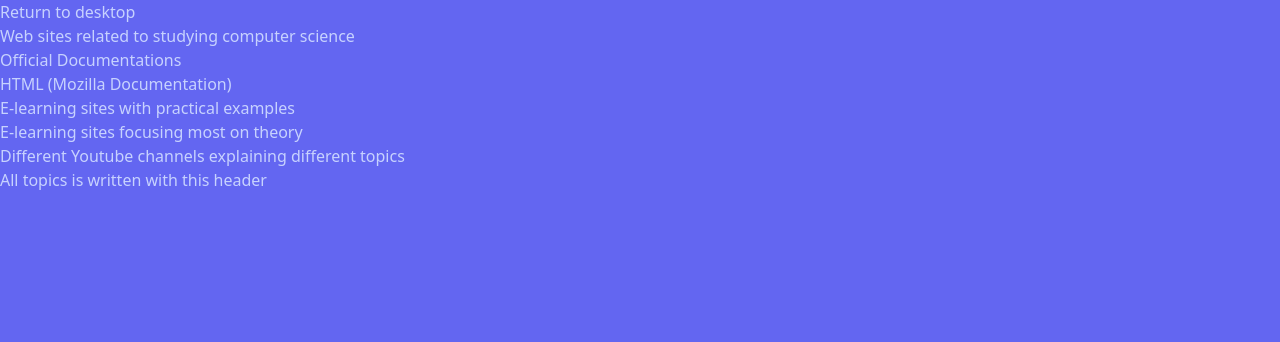
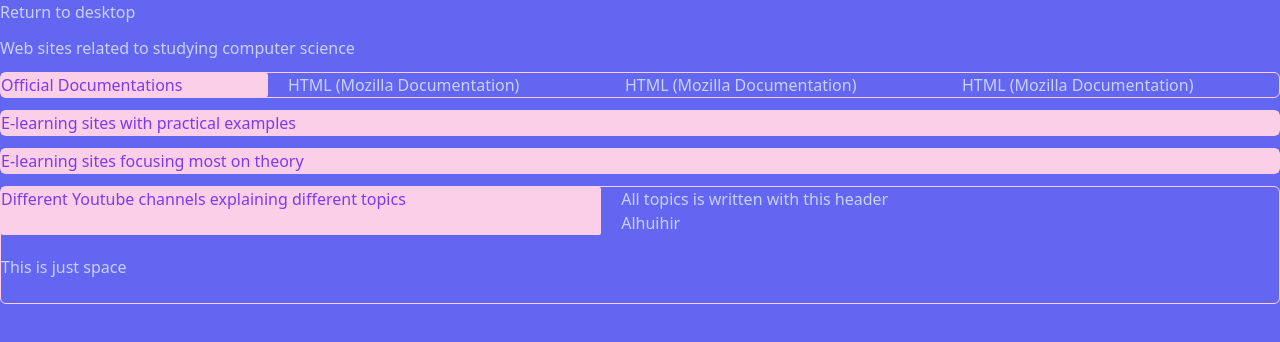
Before and after one commit to NicoSakuraStar/hobby-89ujoijiwjf39smc, a website: page help.html in a window 1280 px wide. Drawn offline with nearby package versions, Linux system fonts and the light colour scheme.

Commit message:
General layout for the help page

```diff
--- a/help.html
+++ b/help.html
@@ -4,37 +4,32 @@
     <title>There's really a lot of references here...</title>
     <link rel="stylesheet" href="https://unpkg.com/tailwindcss@^1.0/dist/tailwind.min.css">
   </head>
-  <body class='bg-indigo-500 text-indigo-200'>
+  <body class='bg-indigo-500 text-indigo-200 space-y-3'>
     <a href="/desktop.html">Return to desktop<br></a>
     <h1>Web sites related to studying computer science</h1>
 
-    <div id="documentation">
-      <h2>Official Documentations</h2>
-      <ul>
-        <list><a href="https://developer.mozilla.org/en-US/docs/Web/HTML/Element" target="_blank">HTML (Mozilla Documentation)</a></list>
-      </ul>
+    <div id="documentation" class="grid grid-flow-col gap-5 border border-pink-200 rounded-md">
+      <h2 class="bg-pink-200 rounded-sm text-purple-600">Official Documentations</h2>
+      <a href="https://developer.mozilla.org/en-US/docs/Web/HTML/Element" target="_blank">HTML (Mozilla Documentation)</a>
+      <a href="https://developer.mozilla.org/en-US/docs/Web/HTML/Element" target="_blank">HTML (Mozilla Documentation)</a>
+      <a href="https://developer.mozilla.org/en-US/docs/Web/HTML/Element" target="_blank">HTML (Mozilla Documentation)</a>
     </div>
 
-    <div id="learning-practical">
-      <h2>E-learning sites with practical examples</h2>
-      <ul>
-        <list></list>
-      </ul>
+    <div id="learning-practical" class="grid grid-flow-col gap-5 border border-pink-200 rounded-md ">
+      <h2 class="bg-pink-200 rounded-sm text-purple-600">E-learning sites with practical examples</h2>
     </div>
 
-    <div id="learning-theory">
-      <h2>E-learning sites focusing most on theory</h2>
-      <ul>
-        <list></list>
-      </ul>
+    <div id="learning-theory" class="grid grid-flow-col gap-5 border border-pink-200 rounded-md">
+      <h2 class="bg-pink-200 rounded-sm text-purple-600">E-learning sites focusing most on theory</h2>
     </div>
 
-    <div id="video-channels">
-      <h2>Different Youtube channels explaining different topics</h2>
+    <div id="video-channels" class="grid grid-rows-2 grid-flow-col gap-5 border border-pink-200 rounded-md">
+      <h2 class="bg-pink-200 rounded-sm text-purple-600">Different Youtube channels explaining different topics</h2>
+      <h3>This is just space</h3>
+      <div class="row-span-1 col-span-2">
       <h3>All topics is written with this header</h3>
-      <ul>
-        <list></list>
-      </ul>
+      <h3>Alhuihir</h3>
+      </div>
     </div>
 
   </body>
```
